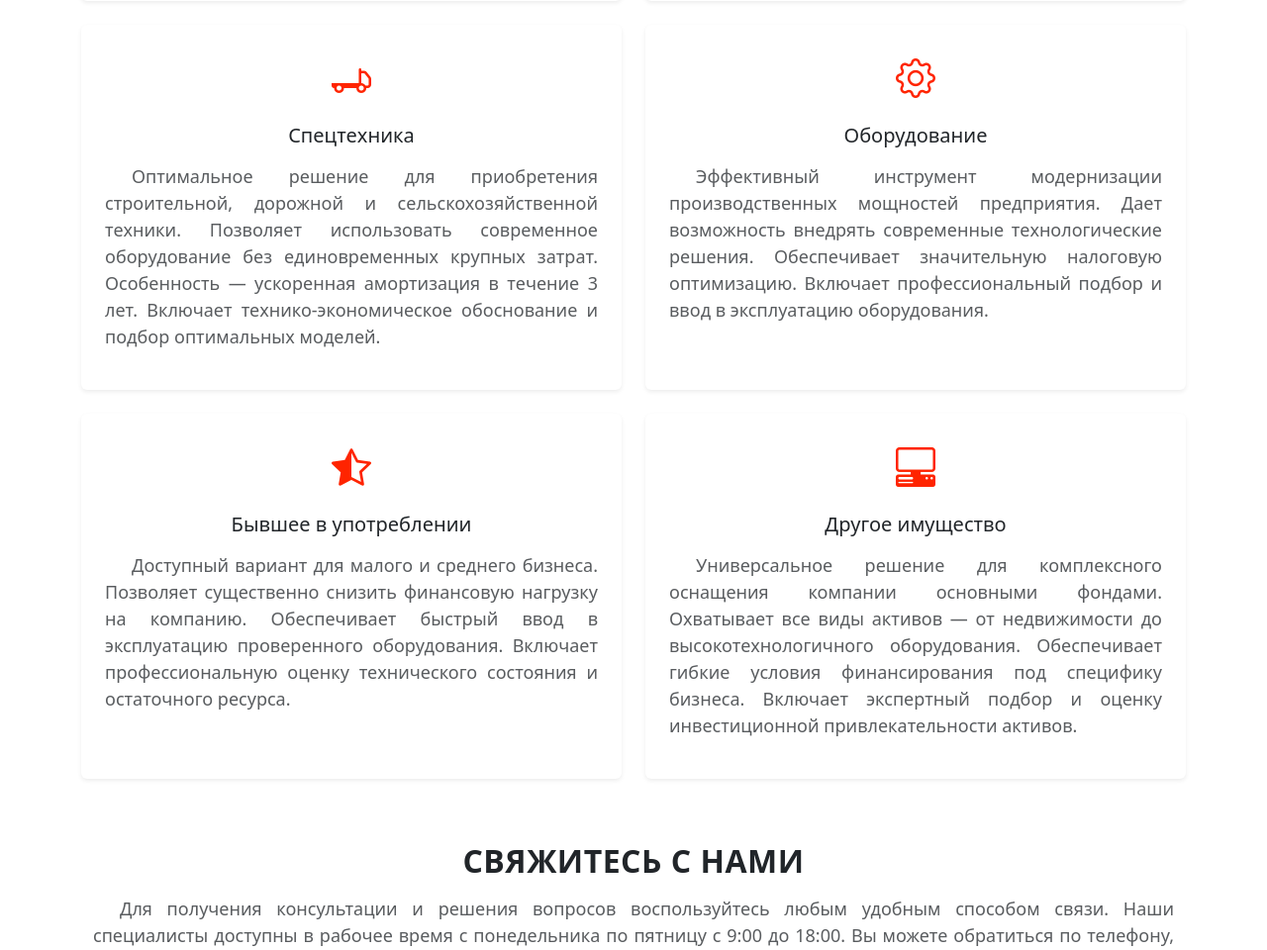
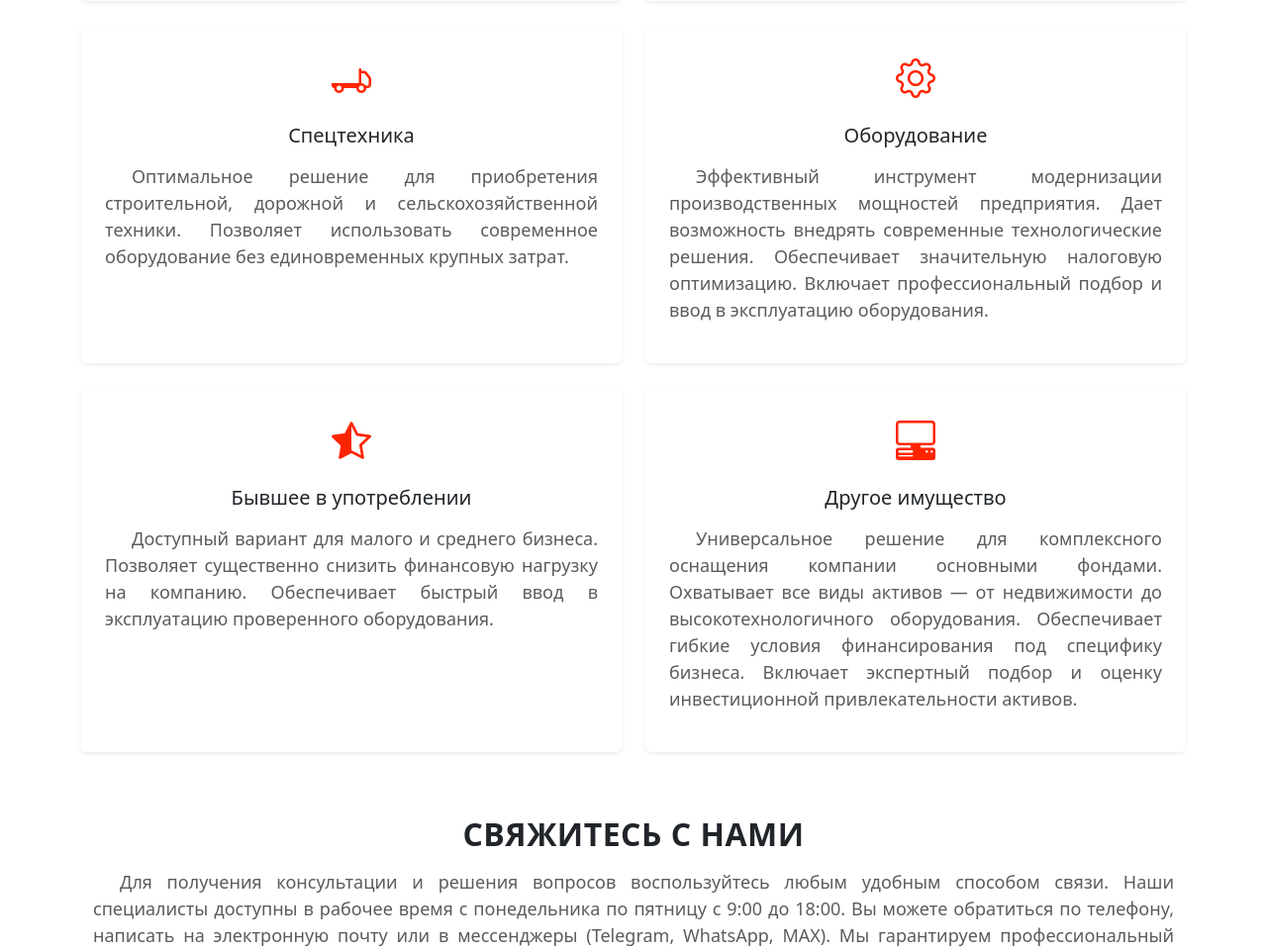
Before and after one commit to ant4p/factory, a Django app: page /services/lizing/ in a window 1280 px wide. Shown: the part 1103-2063 px from the top of the page at 99% size. Run offline with Django 5.2, Linux system fonts and the light colour scheme; some libraries are stand-ins or nearby versions.

Commit message:
update lizing

```diff
--- a/services/templates/services/lizing.html
+++ b/services/templates/services/lizing.html
@@ -73,7 +73,7 @@
                             <div class="card-body text-center p-4">
                                 <i class="bi bi-truck-flatbed text-orange" style="font-size: 2.5rem;"></i>
                                 <h5 class="mt-3 mb-3">Спецтехника</h5>
-                                <p class="text-muted" style="text-align: justify; font-size: 18px; text-indent: 1.5em;">Оптимальное решение для приобретения строительной, дорожной и сельскохозяйственной техники. Позволяет использовать современное оборудование без единовременных крупных затрат. Особенность — ускоренная амортизация в течение 3 лет. Включает технико-экономическое обоснование и подбор оптимальных моделей.</p>
+                                <p class="text-muted" style="text-align: justify; font-size: 18px; text-indent: 1.5em;">Оптимальное решение для приобретения строительной, дорожной и сельскохозяйственной техники. Позволяет использовать современное оборудование без единовременных крупных затрат.</p>
                             </div>
                         </div>
                     </a>
@@ -99,7 +99,7 @@
                             <div class="card-body text-center p-4">
                                 <i class="bi bi-star-half text-orange" style="font-size: 2.5rem;"></i>
                                 <h5 class="mt-3 mb-3">Бывшее в употреблении</h5>
-                                <p class="text-muted" style="text-align: justify; font-size: 18px; text-indent: 1.5em;">Доступный вариант для малого и среднего бизнеса. Позволяет существенно снизить финансовую нагрузку на компанию. Обеспечивает быстрый ввод в эксплуатацию проверенного оборудования. Включает профессиональную оценку технического состояния и остаточного ресурса.</p>
+                                <p class="text-muted" style="text-align: justify; font-size: 18px; text-indent: 1.5em;">Доступный вариант для малого и среднего бизнеса. Позволяет существенно снизить финансовую нагрузку на компанию. Обеспечивает быстрый ввод в эксплуатацию проверенного оборудования.</p>
                             </div>
                         </div>
                     </a>
```
